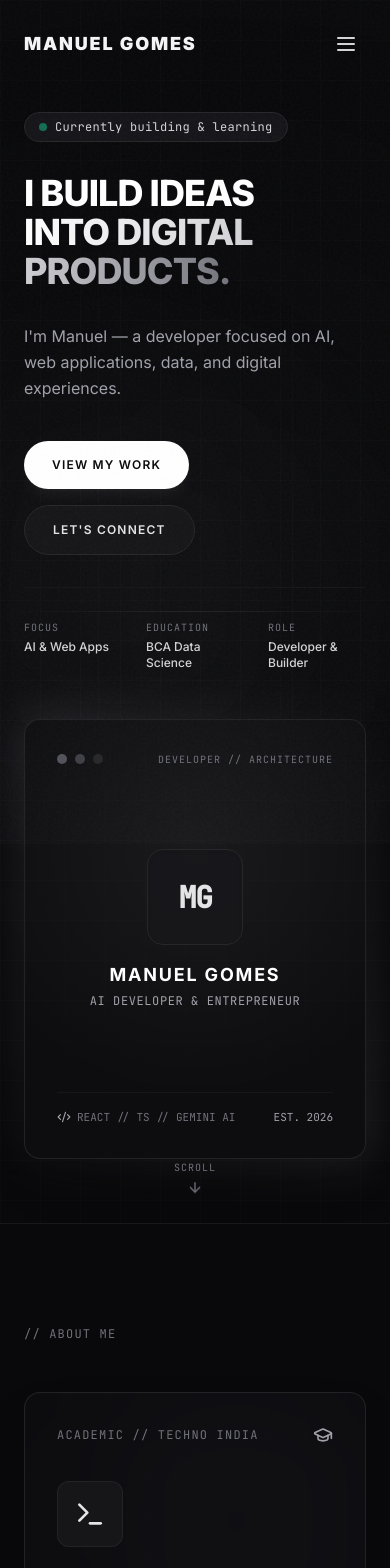
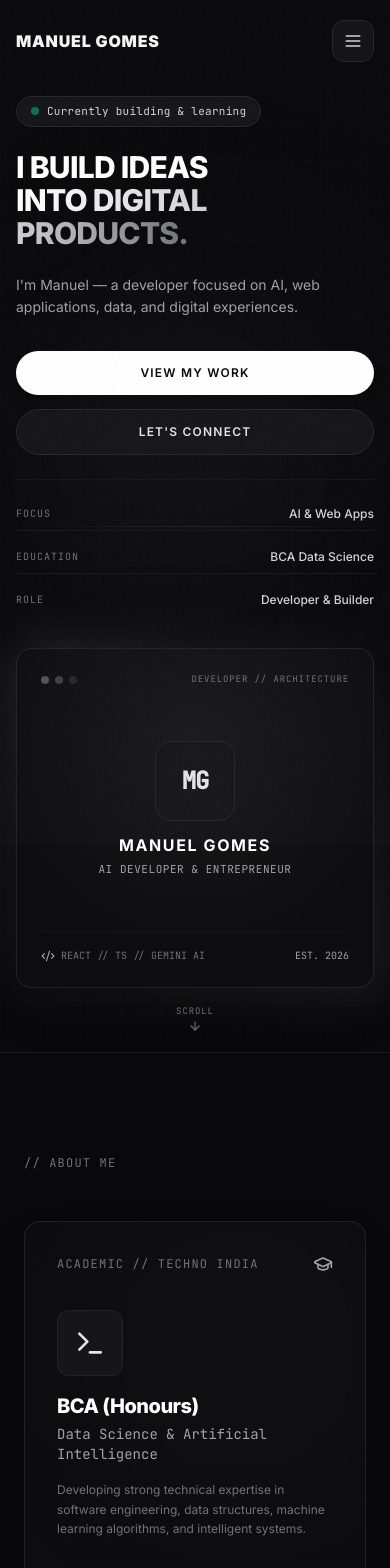
Before and after one commit to manuelgomes2006/Manuel-Gomes, a React (Vite) app: page / in a window 390 px wide. Shown: the top 1568 px of the page. Built offline with nearby package versions, Linux system fonts and the light colour scheme.

Commit message:
Optimize phone and mobile layout responsiveness

```diff
--- a/src/components/Hero.tsx
+++ b/src/components/Hero.tsx
@@ -1,17 +1,17 @@
 import React from 'react';
 import { motion } from 'framer-motion';
-import { ArrowDown, Sparkles, Terminal, Code2 } from 'lucide-react';
+import { ArrowDown, Code2 } from 'lucide-react';
 import { PERSONAL_DATA } from '../data/content';
 
 export const Hero: React.FC = () => {
   return (
-    <section id="home" className="relative min-h-screen flex items-center justify-center pt-28 pb-16 overflow-hidden">
+    <section id="home" className="relative min-h-screen flex items-center justify-center pt-24 pb-16 overflow-hidden">
       {/* Ambient background glows */}
-      <div className="absolute top-1/4 left-1/2 -translate-x-1/2 w-[600px] h-[600px] bg-zinc-700/10 blur-[140px] rounded-full pointer-events-none" />
-      <div className="absolute top-1/3 right-1/4 w-[350px] h-[350px] bg-zinc-500/5 blur-[100px] rounded-full pointer-events-none" />
+      <div className="absolute top-1/4 left-1/2 -translate-x-1/2 w-[320px] sm:w-[600px] h-[320px] sm:h-[600px] bg-zinc-700/10 blur-[100px] sm:blur-[140px] rounded-full pointer-events-none" />
+      <div className="absolute top-1/3 right-1/4 w-[250px] sm:w-[350px] h-[250px] sm:h-[350px] bg-zinc-500/5 blur-[80px] sm:blur-[100px] rounded-full pointer-events-none" />
 
       {/* Grid Pattern */}
-      <div className="absolute inset-0 bg-grid-pattern opacity-40 pointer-events-none" />
+      <div className="absolute inset-0 bg-grid-pattern opacity-30 sm:opacity-40 pointer-events-none" />
 
       {/* Technical Background Lines */}
       <div className="absolute inset-0 pointer-events-none overflow-hidden opacity-20">
@@ -20,29 +20,29 @@ export const Hero: React.FC = () => {
         <div className="absolute top-0 bottom-0 right-1/4 w-[1px] bg-gradient-to-b from-transparent via-zinc-800 to-transparent" />
       </div>
 
-      <div className="max-w-7xl mx-auto px-6 md:px-12 w-full grid grid-cols-1 lg:grid-cols-12 gap-12 lg:gap-8 items-center relative z-10">
+      <div className="max-w-7xl mx-auto px-4 sm:px-6 md:px-12 w-full grid grid-cols-1 lg:grid-cols-12 gap-10 lg:gap-8 items-center relative z-10">
 
         {/* Left Column: Headline & Intro */}
         <motion.div
           initial={{ opacity: 0, y: 30 }}
           animate={{ opacity: 1, y: 0 }}
           transition={{ duration: 0.8, ease: [0.16, 1, 0.3, 1] }}
-          className="lg:col-span-7 space-y-8 text-left"
+          className="lg:col-span-7 space-y-6 sm:space-y-8 text-left"
         >
           {/* Status badge */}
           <motion.div
             initial={{ opacity: 0, scale: 0.9 }}
             animate={{ opacity: 1, scale: 1 }}
             transition={{ delay: 0.2, duration: 0.5 }}
-            className="inline-flex items-center space-x-2 px-3.5 py-1.5 rounded-full bg-zinc-900/90 border border-zinc-800 text-xs font-mono text-zinc-300 backdrop-blur-md shadow-inner"
+            className="inline-flex items-center space-x-2 px-3.5 py-1.5 rounded-full bg-zinc-900/90 border border-zinc-800 text-[11px] sm:text-xs font-mono text-zinc-300 backdrop-blur-md shadow-inner"
           >
             <span className="w-2 h-2 rounded-full bg-emerald-500 animate-pulse" />
             <span className="tracking-wide">{PERSONAL_DATA.status}</span>
           </motion.div>
 
           {/* Main Hero Headline */}
-          <div className="space-y-3">
-            <h1 className="text-4xl sm:text-6xl md:text-7xl font-extrabold tracking-tight text-white leading-[1.08] uppercase font-sans">
+          <div className="space-y-2 sm:space-y-3">
+            <h1 className="text-3xl sm:text-5xl md:text-7xl font-extrabold tracking-tight text-white leading-[1.1] uppercase font-sans">
               I build ideas <br />
               <span className="text-transparent bg-clip-text bg-gradient-to-r from-white via-zinc-300 to-zinc-500">
                 into digital products.
@@ -51,44 +51,44 @@ export const Hero: React.FC = () => {
           </div>
 
           {/* Supporting Bio Text */}
-          <p className="text-base sm:text-xl text-zinc-400 font-normal leading-relaxed max-w-2xl">
+          <p className="text-sm sm:text-lg md:text-xl text-zinc-400 font-normal leading-relaxed max-w-2xl">
             {PERSONAL_DATA.heroSubheadline}
           </p>
 
           {/* CTA Buttons */}
-          <div className="pt-2 flex flex-wrap items-center gap-4">
+          <div className="pt-2 flex flex-col sm:flex-row items-stretch sm:items-center gap-3.5">
             <a
               href="#projects"
-              className="px-7 py-4 text-xs font-semibold uppercase tracking-widest text-zinc-950 bg-white hover:bg-zinc-200 rounded-full transition-all duration-300 shadow-lg shadow-white/5 hover:scale-[1.02]"
+              className="px-7 py-3.5 sm:py-4 text-xs font-semibold uppercase tracking-widest text-zinc-950 bg-white hover:bg-zinc-200 rounded-full transition-all duration-300 shadow-lg text-center"
             >
               View My Work
             </a>
             <a
               href="#contact"
-              className="px-7 py-4 text-xs font-semibold uppercase tracking-widest text-zinc-200 hover:text-white bg-zinc-900/80 hover:bg-zinc-800 border border-zinc-800 hover:border-zinc-700 rounded-full transition-all duration-300 backdrop-blur-sm hover:scale-[1.02]"
+              className="px-7 py-3.5 sm:py-4 text-xs font-semibold uppercase tracking-widest text-zinc-200 hover:text-white bg-zinc-900/80 hover:bg-zinc-800 border border-zinc-800 hover:border-zinc-700 rounded-full transition-all duration-300 backdrop-blur-sm text-center"
             >
               Let's Connect
             </a>
           </div>
 
           {/* Quick Info Bar */}
-          <div className="pt-8 border-t border-zinc-900/80 grid grid-cols-3 gap-6 max-w-lg">
-            <div>
+          <div className="pt-6 sm:pt-8 border-t border-zinc-900/80 grid grid-cols-1 sm:grid-cols-3 gap-4 sm:gap-6 max-w-lg">
+            <div className="flex items-center justify-between sm:block border-b sm:border-b-0 border-zinc-900 pb-2 sm:pb-0">
               <p className="text-[10px] uppercase font-mono tracking-widest text-zinc-500">Focus</p>
-              <p className="text-xs font-medium text-zinc-300 mt-1">AI & Web Apps</p>
+              <p className="text-xs font-medium text-zinc-300 mt-0.5 sm:mt-1">AI & Web Apps</p>
             </div>
-            <div>
+            <div className="flex items-center justify-between sm:block border-b sm:border-b-0 border-zinc-900 pb-2 sm:pb-0">
               <p className="text-[10px] uppercase font-mono tracking-widest text-zinc-500">Education</p>
-              <p className="text-xs font-medium text-zinc-300 mt-1">BCA Data Science</p>
+              <p className="text-xs font-medium text-zinc-300 mt-0.5 sm:mt-1">BCA Data Science</p>
             </div>
-            <div>
+            <div className="flex items-center justify-between sm:block">
               <p className="text-[10px] uppercase font-mono tracking-widest text-zinc-500">Role</p>
-              <p className="text-xs font-medium text-zinc-300 mt-1">Developer & Builder</p>
+              <p className="text-xs font-medium text-zinc-300 mt-0.5 sm:mt-1">Developer & Builder</p>
             </div>
           </div>
         </motion.div>
 
-        {/* Right Column: Minimal Dark Architectural Visual Frame */}
+        {/* Right Column: Mobile-Optimized Monogram Canvas */}
         <motion.div
           initial={{ opacity: 0, scale: 0.95 }}
           animate={{ opacity: 1, scale: 1 }}
@@ -97,42 +97,39 @@ export const Hero: React.FC = () => {
         >
           <div className="relative group max-w-md w-full">
 
-            {/* Subtle glow border frame behind container */}
-            <div className="absolute -inset-1 bg-gradient-to-tr from-zinc-700 via-zinc-400 to-zinc-800 rounded-2xl opacity-20 group-hover:opacity-35 blur-xl transition-all duration-700 pointer-events-none" />
+            {/* Glow border */}
+            <div className="absolute -inset-1 bg-gradient-to-tr from-zinc-700 via-zinc-400 to-zinc-800 rounded-2xl opacity-20 blur-xl transition-all duration-700 pointer-events-none" />
 
-            {/* Dark Minimal Geometric Canvas Container */}
-            <div className="relative h-[440px] sm:h-[500px] rounded-2xl bg-[#0d0d10] border border-zinc-800/80 shadow-2xl p-8 flex flex-col justify-between overflow-hidden">
-              {/* Grid Background */}
+            {/* Canvas Frame */}
+            <div className="relative min-h-[340px] sm:h-[480px] rounded-2xl bg-[#0d0d10] border border-zinc-800/80 shadow-2xl p-6 sm:p-8 flex flex-col justify-between overflow-hidden">
               <div className="absolute inset-0 bg-grid-pattern opacity-30 pointer-events-none" />
-
-              {/* Radial ambient glow */}
               <div className="absolute inset-0 bg-radial-glow opacity-70 pointer-events-none" />
 
               {/* Top Header Row */}
               <div className="flex items-center justify-between z-10">
-                <div className="flex items-center space-x-2">
-                  <div className="w-2.5 h-2.5 rounded-full bg-zinc-600" />
-                  <div className="w-2.5 h-2.5 rounded-full bg-zinc-700" />
-                  <div className="w-2.5 h-2.5 rounded-full bg-zinc-800" />
+                <div className="flex items-center space-x-1.5">
+                  <div className="w-2 h-2 rounded-full bg-zinc-600" />
+                  <div className="w-2 h-2 rounded-full bg-zinc-700" />
+                  <div className="w-2 h-2 rounded-full bg-zinc-800" />
                 </div>
-                <span className="text-[10px] font-mono uppercase tracking-widest text-zinc-500">
+                <span className="text-[9px] sm:text-[10px] font-mono uppercase tracking-widest text-zinc-500">
                   DEVELOPER // ARCHITECTURE
                 </span>
               </div>
 
-              {/* Center Monogram / Monolithic Emblem */}
-              <div className="my-auto text-center space-y-4 z-10">
-                <div className="w-24 h-24 mx-auto rounded-2xl bg-zinc-900/90 border border-zinc-800 flex items-center justify-center shadow-inner group-hover:border-zinc-700 transition-colors">
-                  <span className="text-3xl font-extrabold font-mono text-zinc-200 tracking-tighter">MG</span>
+              {/* Center Monogram */}
+              <div className="my-auto py-6 text-center space-y-3 z-10">
+                <div className="w-20 sm:w-24 h-20 sm:h-24 mx-auto rounded-2xl bg-zinc-900/90 border border-zinc-800 flex items-center justify-center shadow-inner">
+                  <span className="text-2xl sm:text-3xl font-extrabold font-mono text-zinc-200 tracking-tighter">MG</span>
                 </div>
                 <div>
-                  <h3 className="text-lg font-bold tracking-widest uppercase text-white font-sans">MANUEL GOMES</h3>
-                  <p className="text-xs font-mono text-zinc-400 uppercase tracking-wider mt-1">AI Developer & Entrepreneur</p>
+                  <h3 className="text-base sm:text-lg font-bold tracking-widest uppercase text-white font-sans">MANUEL GOMES</h3>
+                  <p className="text-[11px] sm:text-xs font-mono text-zinc-400 uppercase tracking-wider mt-1">AI Developer & Entrepreneur</p>
                 </div>
               </div>
 
               {/* Bottom Technical Bar */}
-              <div className="z-10 pt-4 border-t border-zinc-900/80 flex items-center justify-between text-[11px] font-mono text-zinc-500">
+              <div className="z-10 pt-4 border-t border-zinc-900/80 flex items-center justify-between text-[10px] sm:text-[11px] font-mono text-zinc-500">
                 <div className="flex items-center space-x-1.5">
                   <Code2 className="w-3.5 h-3.5 text-zinc-400" />
                   <span>REACT // TS // GEMINI AI</span>
@@ -141,10 +138,6 @@ export const Hero: React.FC = () => {
               </div>
             </div>
 
-            {/* Floating Technical Lines Decorative Badge */}
-            <div className="absolute -bottom-4 -left-4 z-30 hidden sm:block px-4 py-2 bg-zinc-950/90 border border-zinc-800 rounded-xl backdrop-blur-md shadow-xl text-[11px] font-mono text-zinc-400">
-              <span className="text-zinc-200 font-semibold">STATUS</span> // SYSTEM READY
-            </div>
           </div>
         </motion.div>
 
@@ -156,10 +149,10 @@ export const Hero: React.FC = () => {
         initial={{ opacity: 0 }}
         animate={{ opacity: 1 }}
         transition={{ delay: 1, duration: 0.5 }}
-        className="absolute bottom-6 left-1/2 -translate-x-1/2 z-20 flex flex-col items-center text-zinc-500 hover:text-zinc-300 transition-colors"
+        className="absolute bottom-4 left-1/2 -translate-x-1/2 z-20 flex flex-col items-center text-zinc-500 hover:text-zinc-300 transition-colors"
       >
-        <span className="text-[10px] font-mono uppercase tracking-widest mb-2">Scroll</span>
-        <ArrowDown className="w-4 h-4 animate-bounce" />
+        <span className="text-[9px] font-mono uppercase tracking-widest mb-1">Scroll</span>
+        <ArrowDown className="w-3.5 h-3.5 animate-bounce" />
       </motion.a>
     </section>
   );
--- a/src/components/Navbar.tsx
+++ b/src/components/Navbar.tsx
@@ -8,7 +8,7 @@ export const Navbar: React.FC = () => {
 
   useEffect(() => {
     const handleScroll = () => {
-      if (window.scrollY > 40) {
+      if (window.scrollY > 30) {
         setScrolled(true);
       } else {
         setScrolled(false);
@@ -30,23 +30,23 @@ export const Navbar: React.FC = () => {
 
   return (
     <header
-      className={`fixed top-0 left-0 right-0 z-50 transition-all duration-500 ${
+      className={`fixed top-0 left-0 right-0 z-50 transition-all duration-300 ${
         scrolled
-          ? 'bg-[#09090b]/80 backdrop-blur-md border-b border-zinc-800/60 py-4 shadow-xl shadow-black/40'
-          : 'bg-transparent py-6'
+          ? 'bg-[#09090b]/85 backdrop-blur-md border-b border-zinc-800/80 py-3.5 shadow-xl shadow-black/50'
+          : 'bg-transparent py-5'
       }`}
     >
-      <div className="max-w-7xl mx-auto px-6 md:px-12 flex items-center justify-between">
+      <div className="max-w-7xl mx-auto px-4 sm:px-6 md:px-12 flex items-center justify-between">
         {/* Brand Logo */}
         <a
           href="#home"
-          className="text-lg md:text-xl font-black tracking-widest text-zinc-100 hover:text-zinc-300 transition-colors uppercase font-sans"
+          className="text-base sm:text-xl font-black tracking-wider text-zinc-100 hover:text-zinc-300 transition-colors uppercase font-sans truncate max-w-[200px] sm:max-w-none"
         >
           {PERSONAL_DATA.name}
         </a>
 
         {/* Desktop Links */}
-        <nav className="hidden lg:flex items-center space-x-8">
+        <nav className="hidden lg:flex items-center space-x-7">
           {navLinks.map((link) => (
             <a
               key={link.name}
@@ -58,7 +58,7 @@ export const Navbar: React.FC = () => {
           ))}
         </nav>
 
-        {/* Right CTA */}
+        {/* Right CTA Desktop */}
         <div className="hidden lg:flex items-center">
           <a
             href="#contact"
@@ -73,32 +73,33 @@ export const Navbar: React.FC = () => {
         <button
           onClick={() => setMobileMenuOpen(!mobileMenuOpen)}
           aria-label="Toggle menu"
-          className="lg:hidden p-2 text-zinc-300 hover:text-white transition-colors"
+          className="lg:hidden p-2.5 rounded-xl bg-zinc-900/80 border border-zinc-800 text-zinc-300 hover:text-white transition-colors focus:outline-none"
         >
-          {mobileMenuOpen ? <X className="w-6 h-6" /> : <Menu className="w-6 h-6" />}
+          {mobileMenuOpen ? <X className="w-5 h-5" /> : <Menu className="w-5 h-5" />}
         </button>
       </div>
 
       {/* Mobile Drawer Navigation */}
       {mobileMenuOpen && (
-        <div className="lg:hidden fixed inset-x-0 top-[73px] bg-[#09090b]/95 backdrop-blur-xl border-b border-zinc-800 px-6 py-8 flex flex-col space-y-5 animate-in slide-in-from-top duration-300">
+        <div className="lg:hidden fixed inset-x-0 top-[65px] bg-[#09090b]/95 backdrop-blur-2xl border-b border-zinc-800/80 px-6 py-6 flex flex-col space-y-4 shadow-2xl animate-in slide-in-from-top-4 duration-300 max-h-[calc(100vh-70px)] overflow-y-auto">
           {navLinks.map((link) => (
             <a
               key={link.name}
               href={link.href}
               onClick={() => setMobileMenuOpen(false)}
-              className="text-sm font-medium uppercase tracking-widest text-zinc-300 hover:text-white py-2 border-b border-zinc-900"
+              className="text-xs font-medium uppercase tracking-widest text-zinc-300 hover:text-white py-2.5 border-b border-zinc-900/80 flex items-center justify-between"
             >
-              {link.name}
+              <span>{link.name}</span>
+              <span className="text-zinc-600 text-[10px] font-mono">→</span>
             </a>
           ))}
           <a
             href="#contact"
             onClick={() => setMobileMenuOpen(false)}
-            className="mt-4 flex items-center justify-center px-6 py-3 text-xs font-semibold uppercase tracking-widest text-zinc-950 bg-zinc-100 rounded-full"
+            className="mt-3 flex items-center justify-center px-6 py-3.5 text-xs font-semibold uppercase tracking-widest text-zinc-950 bg-white rounded-full shadow-lg"
           >
             Let's Talk
-            <ArrowUpRight className="w-4 h-4 ml-1" />
+            <ArrowUpRight className="w-4 h-4 ml-1.5" />
           </a>
         </div>
       )}
```
Also changed, not shown: 3 other files (tests, documents, lock files or other folders).
